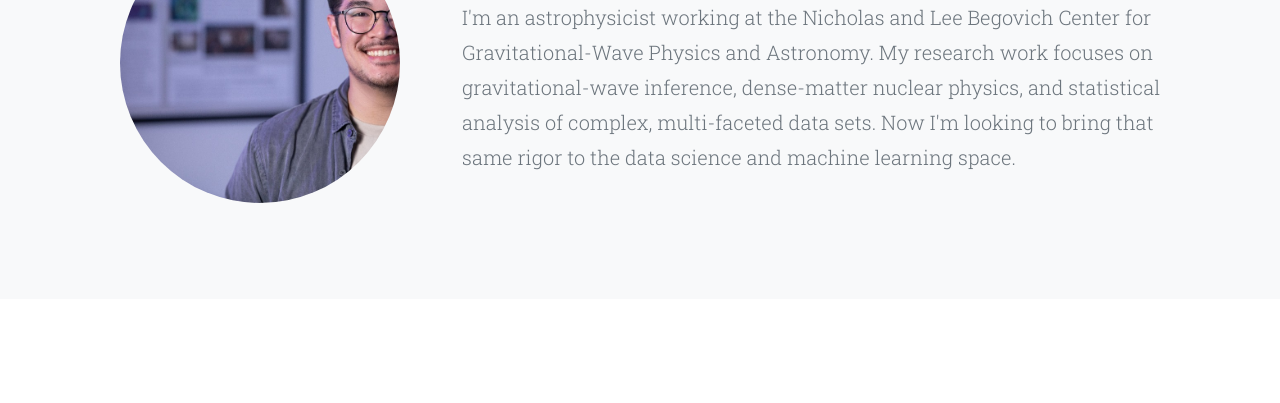
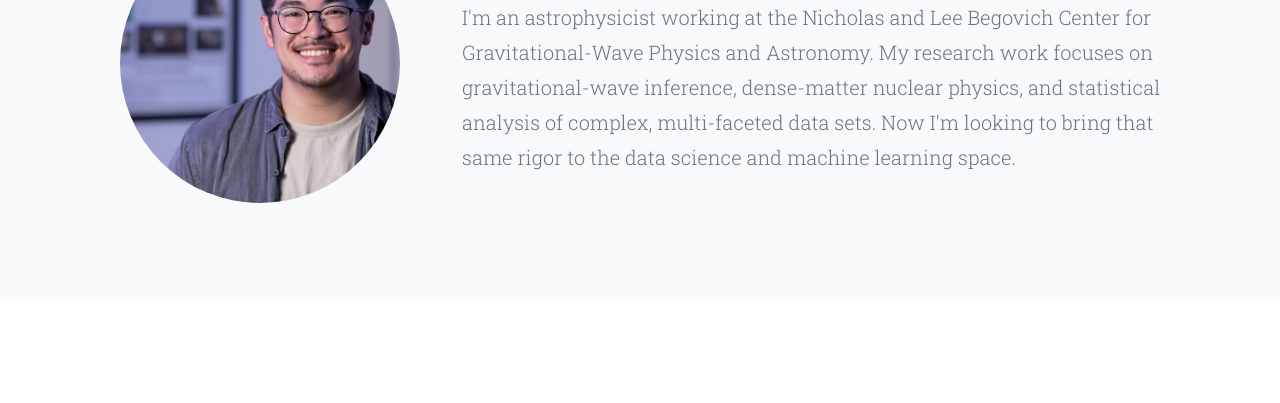
Before and after one commit to sunnyshn/sunnyshn.github.io, a website: page index.html in a window 1280 px wide. Shown: the part 761-1164 px from the top of the page. Drawn offline with nearby package versions, Linux system fonts and the light colour scheme.

Commit message:
adjustment

```diff
--- a/index.html
+++ b/index.html
@@ -36,8 +36,8 @@
                 width: min(280px, 100%);
                 aspect-ratio: 1;
                 object-fit: cover;
-                /* Nudge crop: slightly right on source → face left in circle; higher Y → face lower toward middle */
-                object-position: left bottom;
+                /* Baseline: centered, slight vertical bias for landscape headshots. Tweak first % = left/right, second % = up/down. */
+                object-position: 48% 52%;
             }
             /* Highlight cards: even thumbnail height (plus icons removed) */
             #publications .portfolio-item .portfolio-link img {
```
